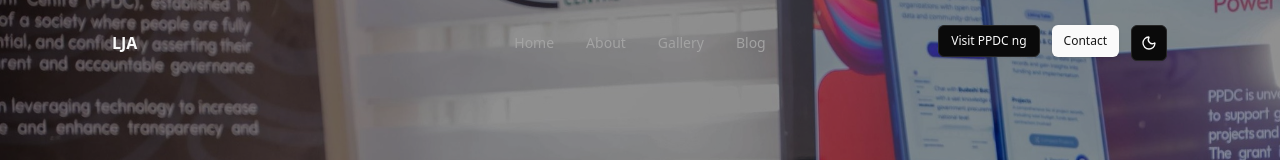
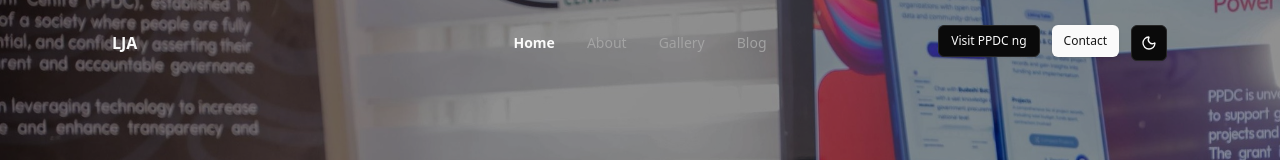
Before and after one commit to adekastanley/lja, a Next.js app: page / in a window 1280 px wide. Shown: the top 160 px of the page. Built offline with nearby package versions, Linux system fonts and the light colour scheme.

Commit message:
page highlighting

```diff
--- a/src/components/header.tsx
+++ b/src/components/header.tsx
@@ -6,6 +6,7 @@ import { Button } from "@/components/ui/button";
 import React from "react";
 import { cn } from "@/lib/utils";
 import { ModeToggle } from "./toggle";
+import { usePathname } from "next/navigation";
 
 const menuItems = [
 	{ name: "Home", href: "/" },
@@ -18,6 +19,7 @@ const menuItems = [
 export const HeroHeader = () => {
 	const [menuState, setMenuState] = React.useState(false);
 	const [isScrolled, setIsScrolled] = React.useState(false);
+	const pathname = usePathname();
 
 	React.useEffect(() => {
 		const handleScroll = () => {
@@ -73,7 +75,11 @@ export const HeroHeader = () => {
 										<li key={index}>
 											<Link
 												href={item.href}
-												className="text-muted-foreground hover:text-accent-foreground block duration-150"
+												className={cn(
+													"text-muted-foreground hover:text-accent-foreground block duration-150",
+													pathname === item.href &&
+														"text-primary font-semibold "
+												)}
 												onClick={() => setMenuState(false)}
 											>
 												<span>{item.name}</span>
@@ -109,7 +115,10 @@ export const HeroHeader = () => {
 									<li key={index}>
 										<Link
 											href={item.href}
-											className="text-muted-foreground hover:text-accent-foreground block duration-150"
+											className={cn(
+												"text-muted-foreground hover:text-accent-foreground block duration-150",
+												pathname === item.href && "text-primary font-semibold "
+											)}
 										>
 											<span>{item.name}</span>
 										</Link>
```
